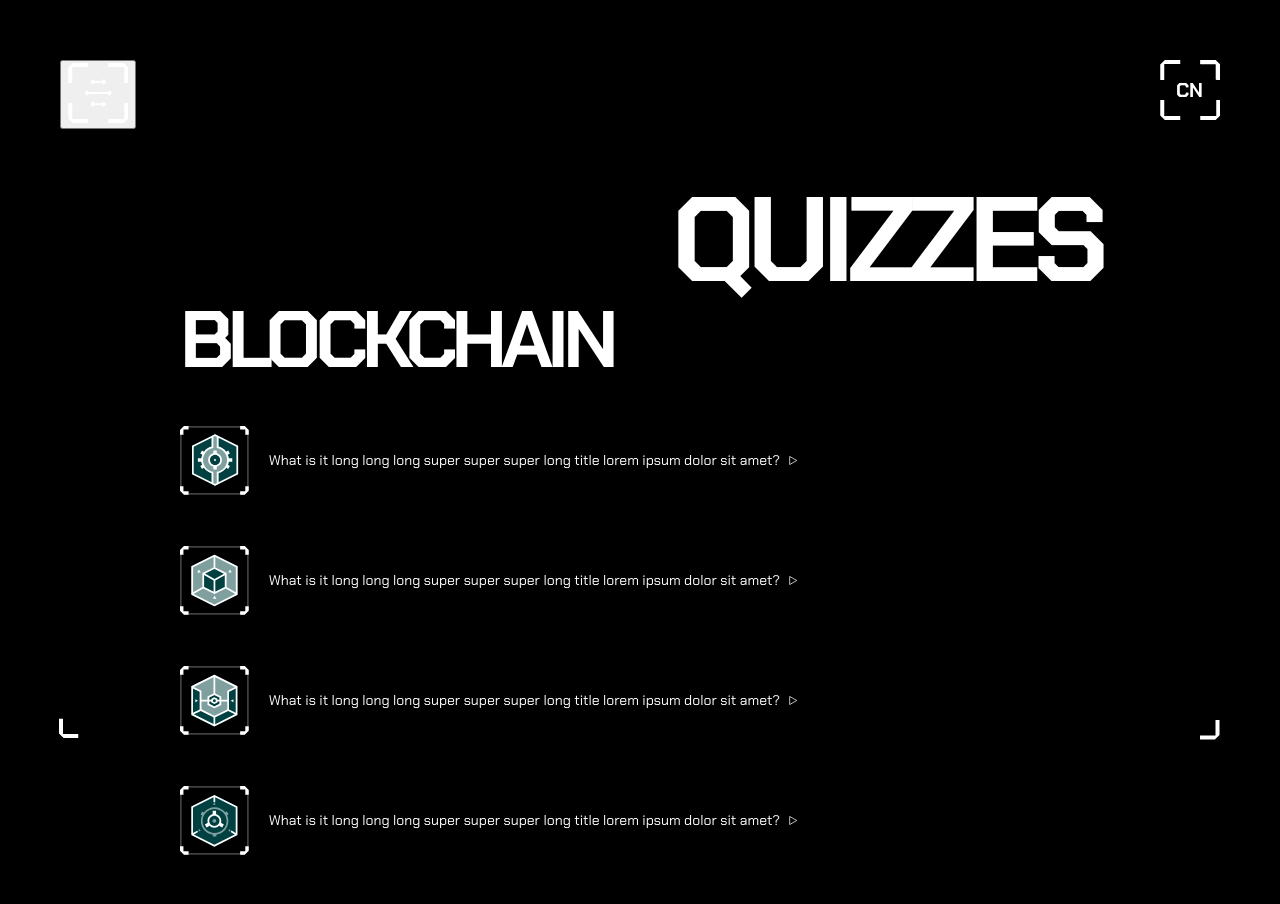
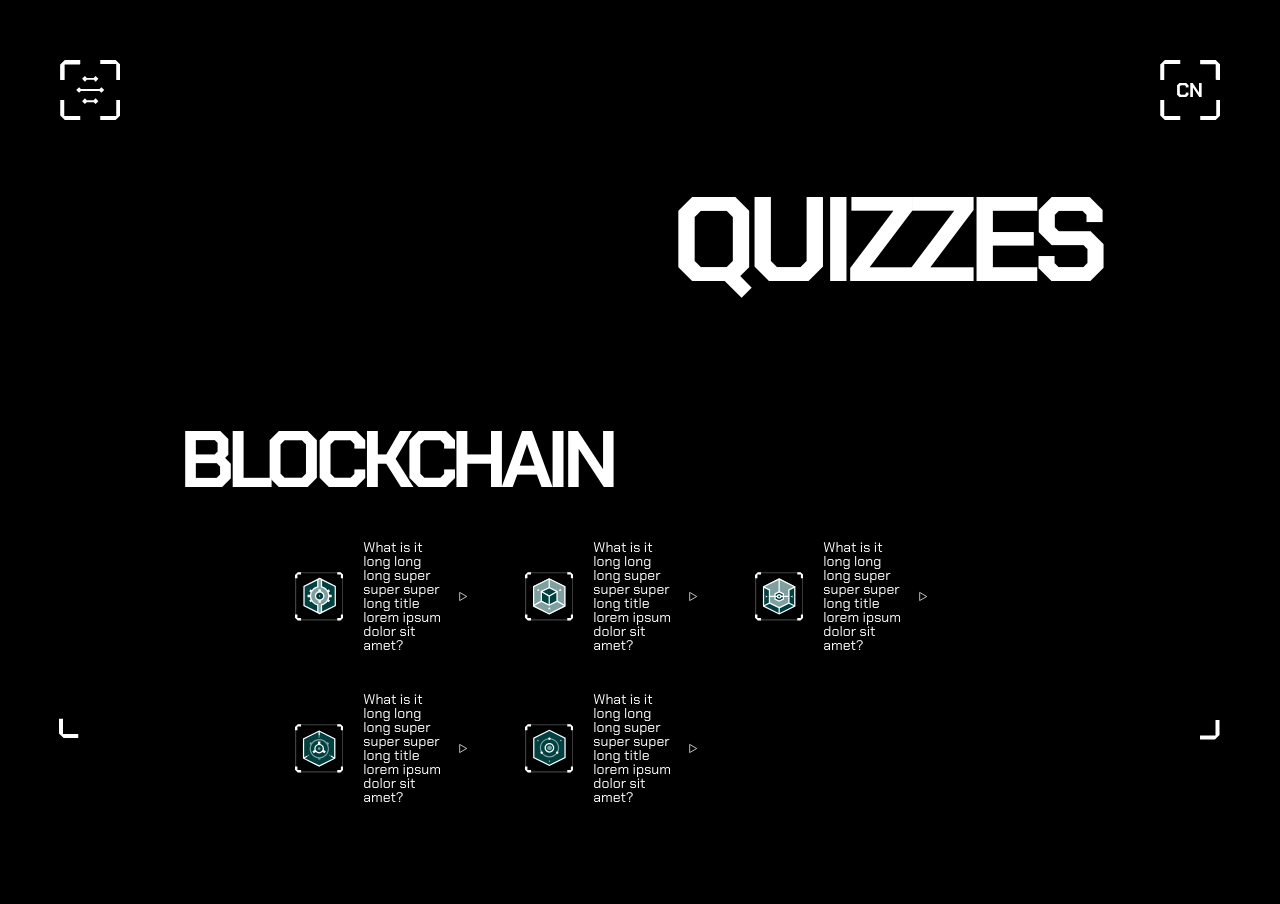
Before and after one commit to ludivineConstanti/an-intro-to-Blockchain, a React app: page /quizzes in a window 1280 px wide. Shown: the top 904 px of the page. Built offline with nearby package versions, Linux system fonts and the light colour scheme.

Commit message:
changed css for the overview page of quizzes and modified the error page for 404

```diff
--- a/src/components/_interactives/LinkCTA/style.scss
+++ b/src/components/_interactives/LinkCTA/style.scss
@@ -5,9 +5,8 @@
   align-items: center;
   font-size: fontSizes.$textDesktop;
   letter-spacing: fontSizes.$textKerningDesktop;
-  //background-color: blue;
   margin-bottom: 40px;
-  width: 100%;
+  margin-right: 25%;
 
 // svg can have width and height specified directly into them or outside
 // we want to have them specified in the CSS to be able to resize it
--- a/src/components/_pages/Error/index.js
+++ b/src/components/_pages/Error/index.js
@@ -3,10 +3,17 @@ import React from 'react';
 
 // == Import
 import './style.scss';
+import LinkS1 from 'src/components/_interactives/_buttons/LinkS1';
 
 // == Composant
 const Error = () => (
-  <h1>404 <span>not found</span></h1>
+  <div className="error">
+    <h1 className="error__title">404 <span className="error__subtitle">Not found</span></h1>
+    <nav className="error__redirectLinks">
+      <LinkS1 label="Read articles" path="/articles" />
+      <LinkS1 label="Play quizzes" path="/quizzes" />
+    </nav>
+  </div>
 );
 
 // == Export
--- a/src/components/_pages/Error/style.scss
+++ b/src/components/_pages/Error/style.scss
@@ -0,0 +1,22 @@
+@use 'src/styles/fontSizes';
+
+.error {
+  &__title {
+    font-size: fontSizes.$titleS1Desktop;
+    letter-spacing: fontSizes.$titleS1KerningDesktop;
+    font-weight: bold;
+    text-align: center;
+    text-transform: uppercase;
+  }
+  &__subtitle {
+    font-size: fontSizes.$labelS1Desktop;
+    letter-spacing: fontSizes.$labelS1KerningDesktop;
+    font-weight: normal;
+    text-transform: none;
+  }
+  &__redirectLinks{
+    display: flex;
+    justify-content: space-between;
+  }
+
+}
--- a/src/components/_partials/CategoryQuiz/index.js
+++ b/src/components/_partials/CategoryQuiz/index.js
@@ -11,12 +11,14 @@ import LinkCTA from 'src/components/_interactives/LinkCTA';
 const CategoryQuiz = () => (
   <div className="categoryQuiz">
     <TitleCategory label="Blockchain" />
+    <div className="categoryQuiz__groupLinks">
       <div className="categoryQuiz__linkCTA">
         <LinkCTA category={1} quiz={1} />
         <LinkCTA category={0} quiz={1} />
         <LinkCTA category={0} quiz={2} />
         <LinkCTA category={0} quiz={3} />
         <LinkCTA category={0} quiz={4} />
+      </div>
     </div>
   </div>
 );
--- a/src/components/_partials/CategoryQuiz/style.scss
+++ b/src/components/_partials/CategoryQuiz/style.scss
@@ -1,10 +1,16 @@
 .categoryQuiz {
+
+  &__groupLinks {
+    display: grid;
+    grid-template-columns: repeat(16, 1fr);
+  }
   &__linkCTA {
-    //background-color: pink;
-    // (100 / 16) * 10
-    width: 62,5%;
+    padding-bottom: 120px;
     display: flex;
     flex-wrap: wrap;
-    margin-bottom: 120px;
+    grid-column-start: 3;
+    grid-column-end: 15;
+    display: grid;
+    grid-template-columns: repeat(3, 4fr);
   }
 }
--- a/src/components/_statics/TitlePage/style.scss
+++ b/src/components/_statics/TitlePage/style.scss
@@ -6,4 +6,5 @@
   text-align: right;
   font-weight: bold;
   text-transform: uppercase;
+  margin-bottom: 120px;
 }
--- a/src/styles/index.scss
+++ b/src/styles/index.scss
@@ -9,9 +9,9 @@ body {
   color: #fff;
 }
 
-* {
+/* {
   box-sizing: border-box;
-}
+}*/
 
 input {
   background-color: transparent;
@@ -19,3 +19,10 @@ input {
   border: none;
   font-family: 'Chakra Petch', sans-serif;
 }
+
+button {
+  background-color: transparent;
+  border: none;
+  display: inline-block;
+  padding: 0;
+}
```
Also changed, not shown: src/components/_interactives/ButtonBig/index.js (deleted, +0 -26 lines), src/components/_interactives/ButtonBig/style.scss (deleted, +0 -17 lines), src/components/_interactives/ButtonSmall/index.js (deleted, +0 -24 lines), src/components/_interactives/ButtonSmall/style.scss (deleted). Lines whose indentation alone changed are shown as unchanged.
